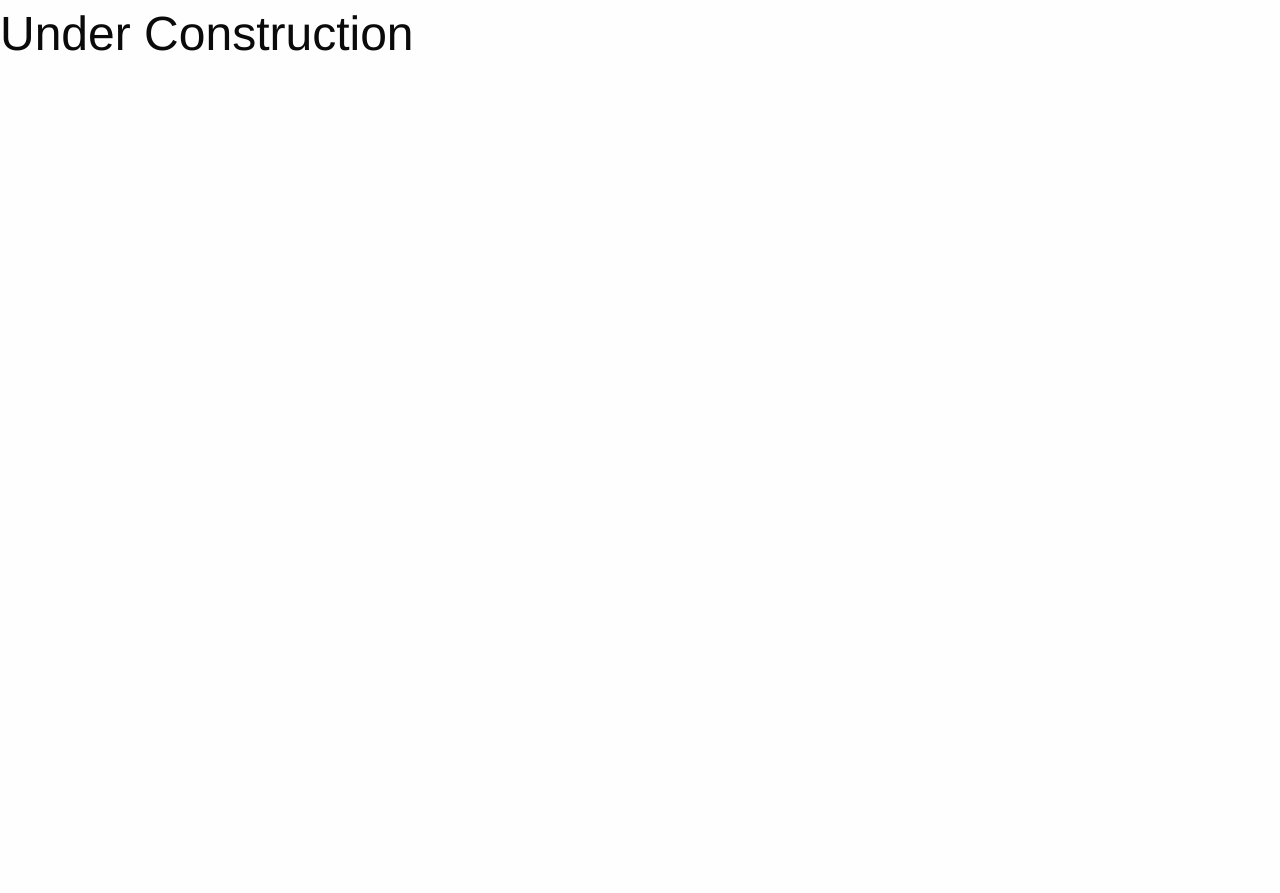
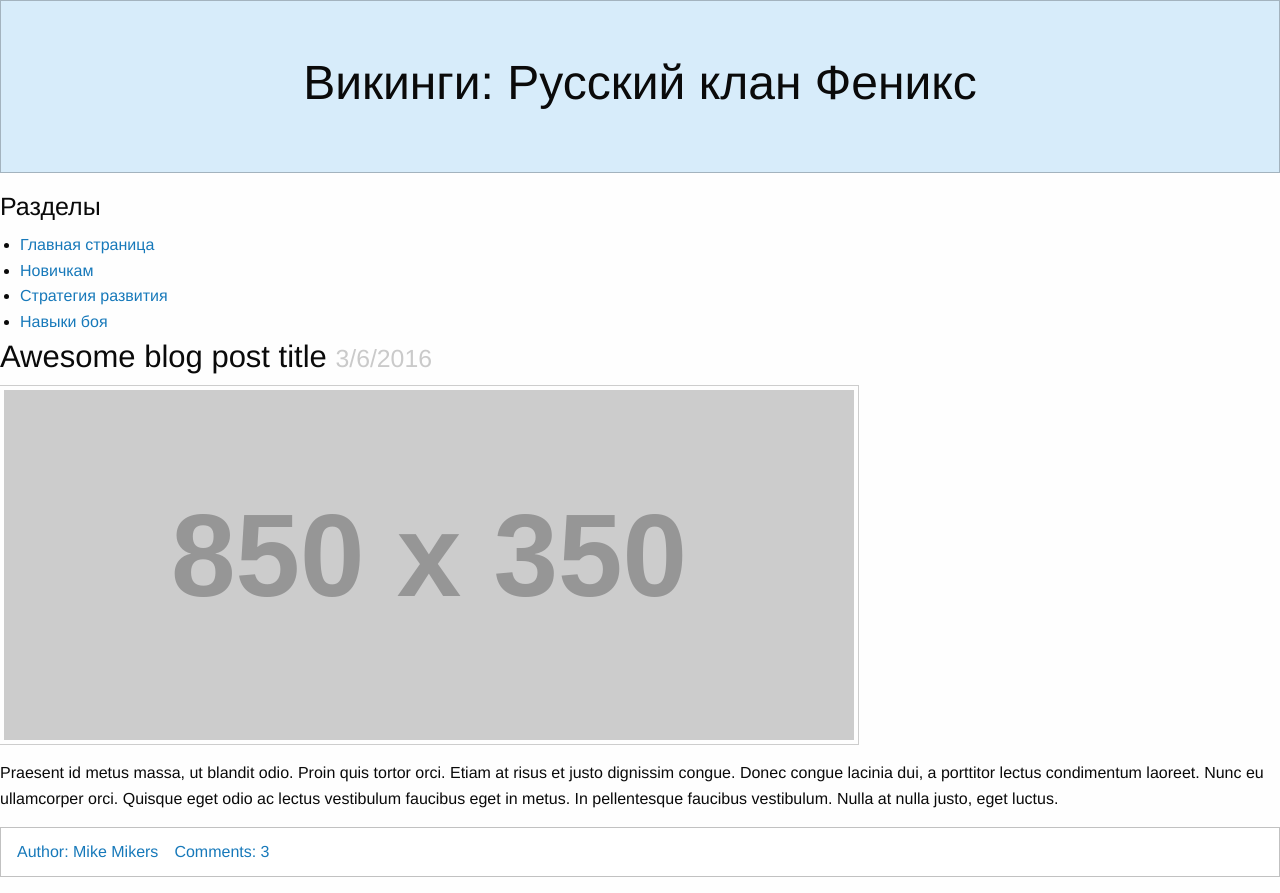
Before and after one commit to PrinceKorwin/phoenix-clan, a plain HTML site: page index.html in a window 1280 px wide. Before the commit the page ends 800 px from the top, so only its background shows below. Drawn offline with nearby package versions, Linux system fonts and the light colour scheme; placeholder pictures from the web are drawn by us.

Commit message:
add first template

```diff
--- a/index.html
+++ b/index.html
@@ -15,7 +15,39 @@
 <title>Phoenix Russian Clan pages</title>
 </head>
 <body>
-<h1>Under Construction</h1>
+
+<div class="callout large primary">
+<div class="row column text-center">
+<h1 style="backgound: url(https://seo-michael.co.uk/content/images/2016/01/fanart-copy-14.jpg)">Викинги: Русский клан Феникс</h1>
+</div>
+</div>
+
+<div class="row" id="content">
+	<div class="medium-2 columns" data-sticky-container>
+		<div class="sticky" data-sticky data-anchor="content">
+			<h4>Разделы</h4>
+			<ul>
+				<li><a href="#">Главная страница</a></li>
+				<li><a href="#">Новичкам</a></li>
+				<li><a href="#">Стратегия развития</a></li>
+				<li><a href="#">Навыки боя</a></li>
+			</ul>
+		</div>
+	</div>
+	<div class="medium-10 columns">
+		<div class="blog-post">
+			<h3>Awesome blog post title <small>3/6/2016</small></h3>
+			<img class="thumbnail" src="http://placehold.it/850x350">
+			<p>Praesent id metus massa, ut blandit odio. Proin quis tortor orci. Etiam at risus et justo dignissim congue. Donec congue lacinia dui, a porttitor lectus condimentum laoreet. Nunc eu ullamcorper orci. Quisque eget odio ac lectus vestibulum faucibus eget in metus. In pellentesque faucibus vestibulum. Nulla at nulla justo, eget luctus.</p>
+			<div class="callout">
+				<ul class="menu simple">
+					<li><a href="#">Author: Mike Mikers</a></li>
+					<li><a href="#">Comments: 3</a></li>
+				</ul>
+			</div>
+		</div>
+	</div>
+</div>
 
 <script>
   $(document).foundation();
```
